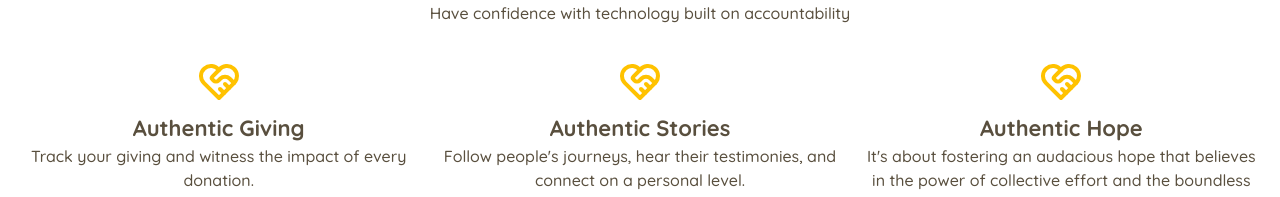
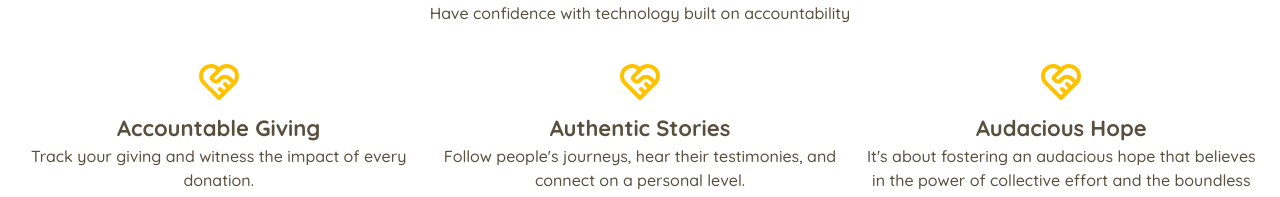
Before and after one commit to jwenger100/hope-gives, a Next.js app: page / in a window 1280 px wide. Shown: the part 935-1132 px from the top of the page. Built offline with nearby package versions, Linux system fonts and the light colour scheme.

Commit message:
Updates to text on DonationImpactTracker

```diff
--- a/src/components/DonationImpactTracker.tsx
+++ b/src/components/DonationImpactTracker.tsx
@@ -25,14 +25,12 @@ const DonationImpactTracker = () => {
               />
             </Box>
             <Title order={3} ta="center">
-              Authentic Giving
+              Accountable Giving
             </Title>
-            {/* <h1>Authentic Giving</h1> */}
             <Text ta="center">
               Track your giving and witness the impact of every donation.
             </Text>
           </Grid.Col>
-          {/* Authentic Stories Column */}
           <Grid.Col span={{ base: 12, md: 4 }}>
             <Box ta="center">
               <IconHeartHandshake
@@ -59,7 +57,7 @@ const DonationImpactTracker = () => {
               />
             </Box>
             <Title order={3} ta="center">
-              Authentic Hope
+              Audacious Hope
             </Title>
             <Text ta="center">
               It's about fostering an audacious hope that believes in the power
```
